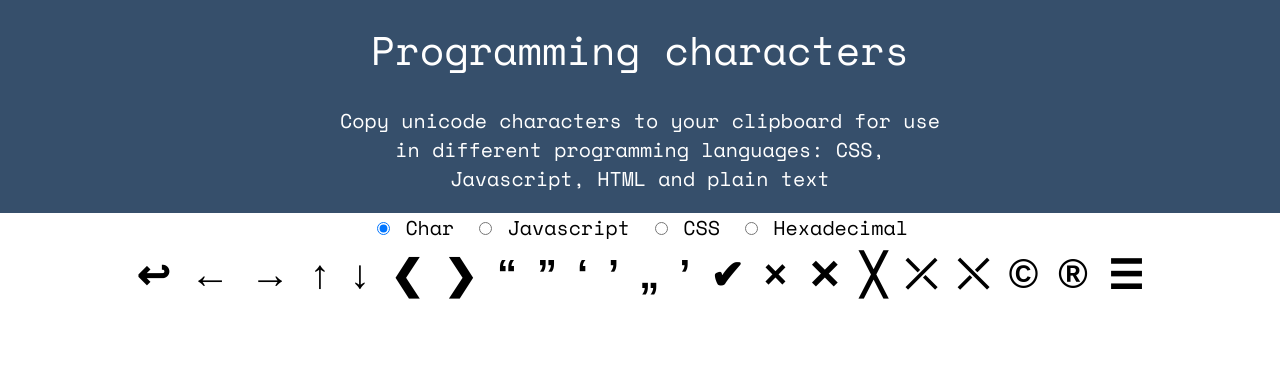
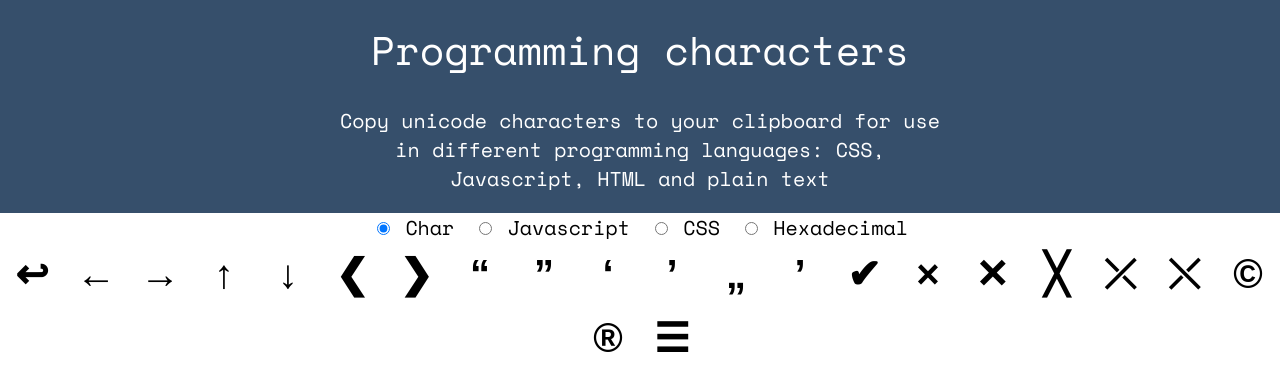
Before and after one commit to mrmartineau/programmers-clipboard, a React (Create React App) app: page / in a window 1280 px wide. Shown: the top 390 px of the page. Built offline with nearby package versions, Linux system fonts and the light colour scheme.

Commit message:
make `Char` component uniform size

```diff
--- a/src/Char.css
+++ b/src/Char.css
@@ -5,6 +5,9 @@
 	padding: 10px;
 	vertical-align: middle;
 	font-family: sans-serif;
+	width: 44px;
+	height: 44px;
+    line-height: 44px;
 }
 
 .Char:hover {
--- a/src/Char.js
+++ b/src/Char.js
@@ -1,6 +1,5 @@
 import React, { Component } from 'react';
 import './Char.css';
-// import copy from 'copy-js/src/copy.js';
 
 class Char extends Component {
 	constructor(props) {
```
